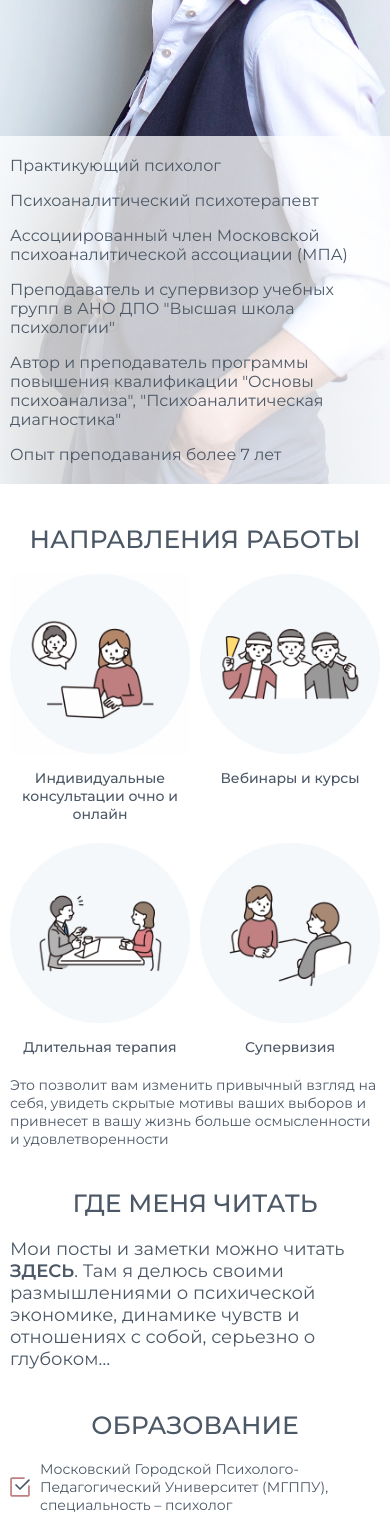
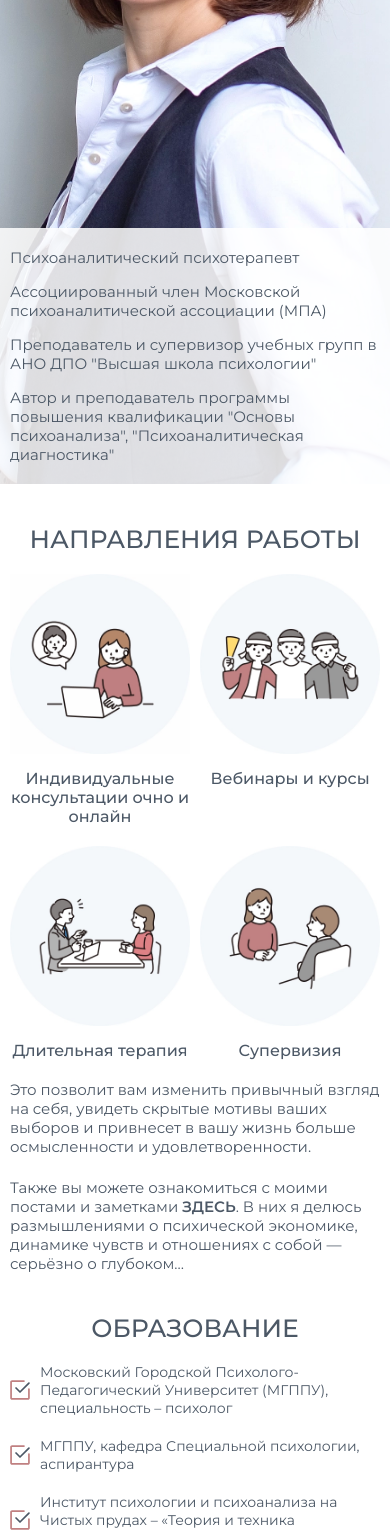
Before and after one commit to maksymbashkatov/psychologist, a Next.js app: page /obo-mne in a window 390 px wide. Shown: the part 360-1893 px from the top of the page. Built offline with nearby package versions, Linux system fonts and the light colour scheme.

Commit message:
refactor: move the where read block

```diff
--- a/app/obo-mne/components/hero.module.css
+++ b/app/obo-mne/components/hero.module.css
@@ -96,7 +96,7 @@
   }
 
   .titleBack {
-    background: rgba(255, 255, 255, .75);
+    background: rgba(255, 255, 255, .85);
     width: 100%;
   }
 
@@ -126,8 +126,8 @@
 
 @media (max-width: 540px) {
   .hero {
-    background-position: center bottom 0;
-    background-size: auto calc(100svh - 60px);
+    background-position: left 70% top 0;
+    background-size: auto 130%;
     height: calc(100svh - 60px);
   }
 
@@ -137,7 +137,11 @@
   }
 
   .title >:nth-child(1) {
-    row-gap: 16px;
-    font-size: 16px;
+    row-gap: 15px;
+    font-size: 15px;
+  }
+
+  .title > :first-child span:nth-child(5n+1) {
+    display: none;
   }
 }
--- a/app/obo-mne/components/propositions.module.css
+++ b/app/obo-mne/components/propositions.module.css
@@ -15,10 +15,16 @@
   text-transform: uppercase;
 }
 
-.propositions >:nth-child(6) {
+.text {
+  display: grid;
+  row-gap: 22px;
   grid-column: 1 / 5;
   font-size: 22px;
-  width: 100%;
+  /* width: 100%; */
+
+  .link {
+    font-weight: 600;
+  }
 }
 
 .proposition {
@@ -69,10 +75,10 @@
 
   .propositions >:nth-child(6) {
     grid-column: 1 / 3;
-    font-size: 14px;
+    font-size: 15px;
   }
 
   .proposition h3 {
-    font-size: 14px;
+    font-size: 16px;
   }
 }
--- a/app/obo-mne/components/propositions.tsx
+++ b/app/obo-mne/components/propositions.tsx
@@ -1,3 +1,4 @@
+import Link from 'next/link';
 import styles from './propositions.module.css';
 
 export default function Propositions() {
@@ -19,6 +20,9 @@ export default function Propositions() {
       <img src='/propositions/4.webp'></img>
       <h3>Супервизия</h3>
     </div>
-    <p>Это позволит вам изменить привычный взгляд на себя, увидеть скрытые мотивы ваших выборов и привнесет в вашу жизнь больше осмысленности и удовлетворенности</p>
+    <div className={styles.text}>
+      <p>Это позволит вам изменить привычный взгляд на себя, увидеть скрытые мотивы ваших выборов и привнесет в вашу жизнь больше осмысленности и удовлетворенности.</p>
+      <p>Также вы можете ознакомиться с моими постами и заметками <span className={styles.link}><Link href='https://t.me/diana_lonskaya' target='_blank' rel='nofollow noopener noreferrer'>ЗДЕСЬ</Link></span>. В них я делюсь размышлениями о психической экономике, динамике чувств и отношениях с собой — серьёзно о глубоком…</p>
+    </div>
   </section>
 }
--- a/app/obo-mne/components/where-read.module.css
+++ /dev/null
@@ -1,36 +0,0 @@
-.whereRead {
-  display: grid;
-  row-gap: 40px;
-  color: #4C5866;
-  padding-top: 80px;
-}
-
-.title {
-  font-size: 48px;
-  font-weight: 500;
-  text-transform: uppercase;
-}
-
-.whereRead >:nth-child(2) {
-  font-size: 24px;
-
-  span {
-    font-weight: 600;
-  }
-}
-
-@media (max-width: 540px) {
-  .whereRead {
-    row-gap: 20px;
-    padding-top: 40px;
-  }
-
-  .title {
-    justify-self: center;
-    font-size: 25px;
-  }
-
-  .whereRead >:nth-child(2) {
-    font-size: 18px;
-  }
-}
--- a/app/obo-mne/components/where-read.tsx
+++ /dev/null
@@ -1,9 +0,0 @@
-import Link from 'next/link';
-import styles from './where-read.module.css';
-
-export default function WhereRead() {
-  return <section className={`${styles.whereRead} container`}>
-    <h3 className={styles.title}>Где меня читать</h3>
-    <p>Мои посты и заметки можно читать <span className={styles.link}><Link href='https://t.me/diana_lonskaya' target='_blank' rel='nofollow noopener noreferrer'>ЗДЕСЬ</Link></span>. Там я делюсь своими размышлениями о психической экономике, динамике чувств и отношениях с собой, серьезно о глубоком…</p>
-  </section>
-}
--- a/app/obo-mne/page.tsx
+++ b/app/obo-mne/page.tsx
@@ -1,6 +1,5 @@
 import Hero from './components/hero';
 import Propositions from './components/propositions';
-import WhereRead from './components/where-read';
 import Education from './components/education';
 import Diploms from './components/diploms';
 
@@ -8,7 +7,6 @@ export default function Page() {
   return <main>
     <Hero/>
     <Propositions/>
-    <WhereRead/>
     <Education/>
     <Diploms/>
   </main>;
```
